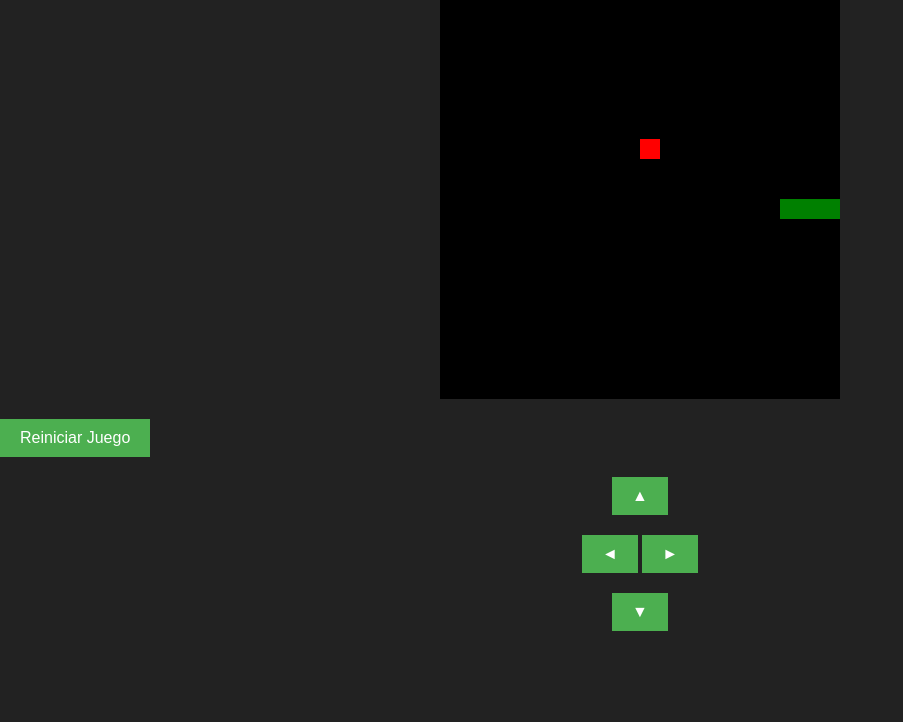
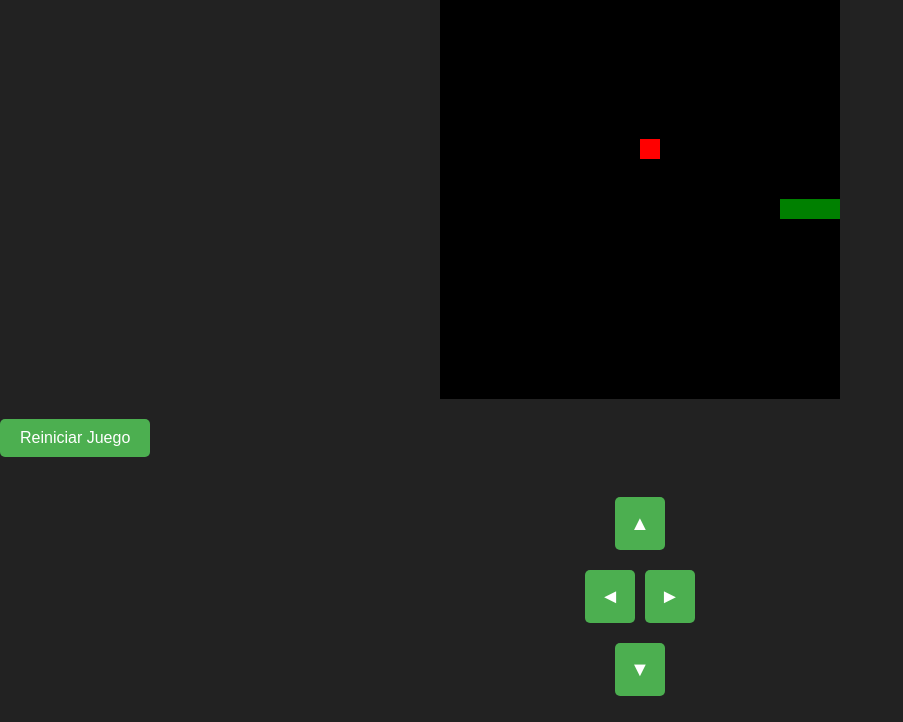
Before and after one commit to Michaelgp96/Snake-game, a plain HTML site: page index.html in a window 1280 px wide. Shown: the part 78-800 px from the top of the page, without its empty margins (0-903 px from the left). Drawn offline with Linux system fonts and the light colour scheme.

Commit message:
Update style.css

```diff
--- a/style.css
+++ b/style.css
@@ -32,8 +32,27 @@ button {
     font-size: 16px;
     cursor: pointer;
     margin-top: 20px;
+    border-radius: 5px;
 }
 
 button:hover {
     background-color: #45a049;
 }
+
+#controls {
+    margin-top: 20px;
+    display: flex;
+    flex-direction: column;
+    align-items: center;
+}
+
+#controls div {
+    display: flex;
+    justify-content: center;
+    gap: 10px;
+}
+
+#controls button {
+    padding: 15px;
+    font-size: 20px;
+}
```
